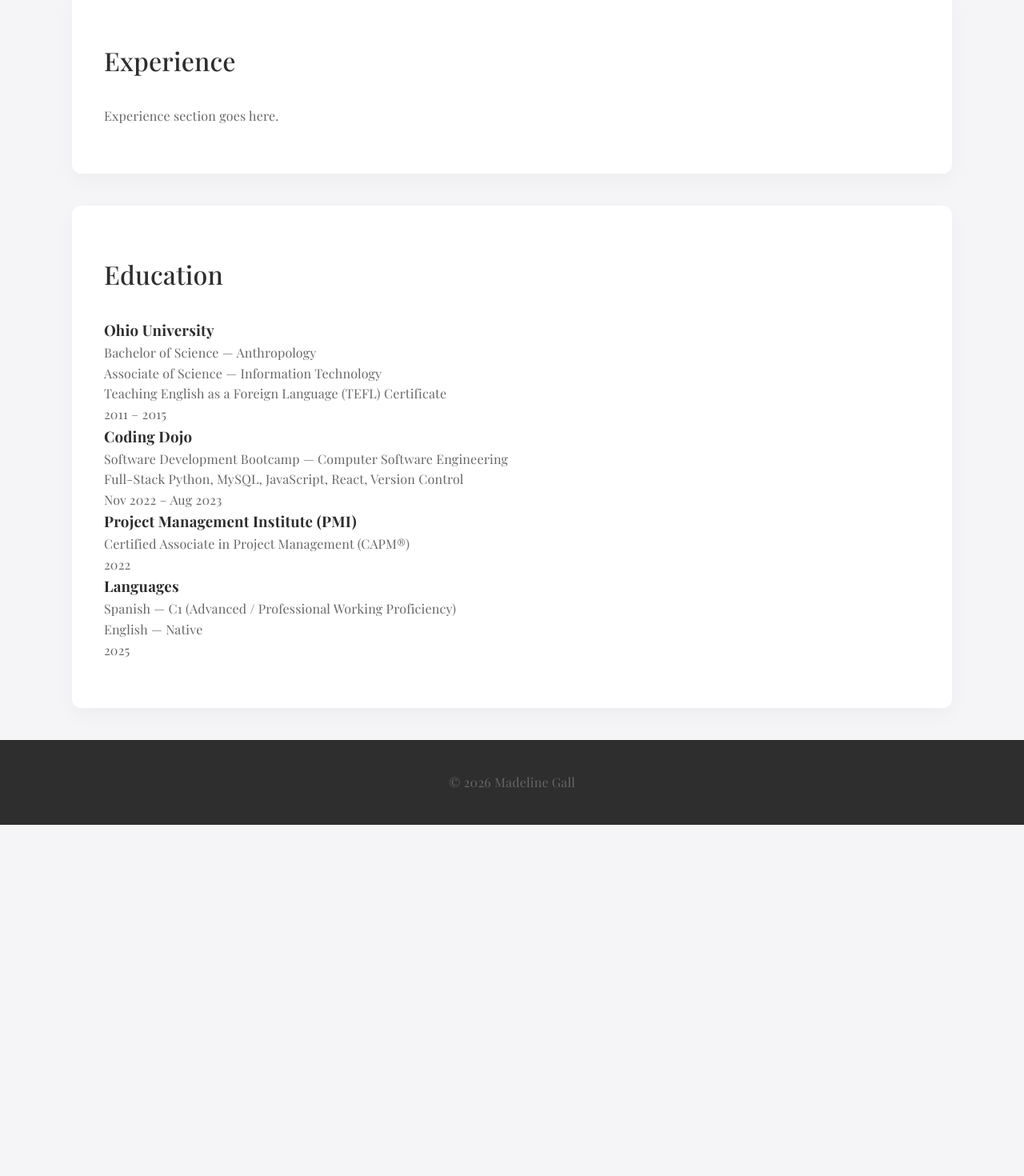
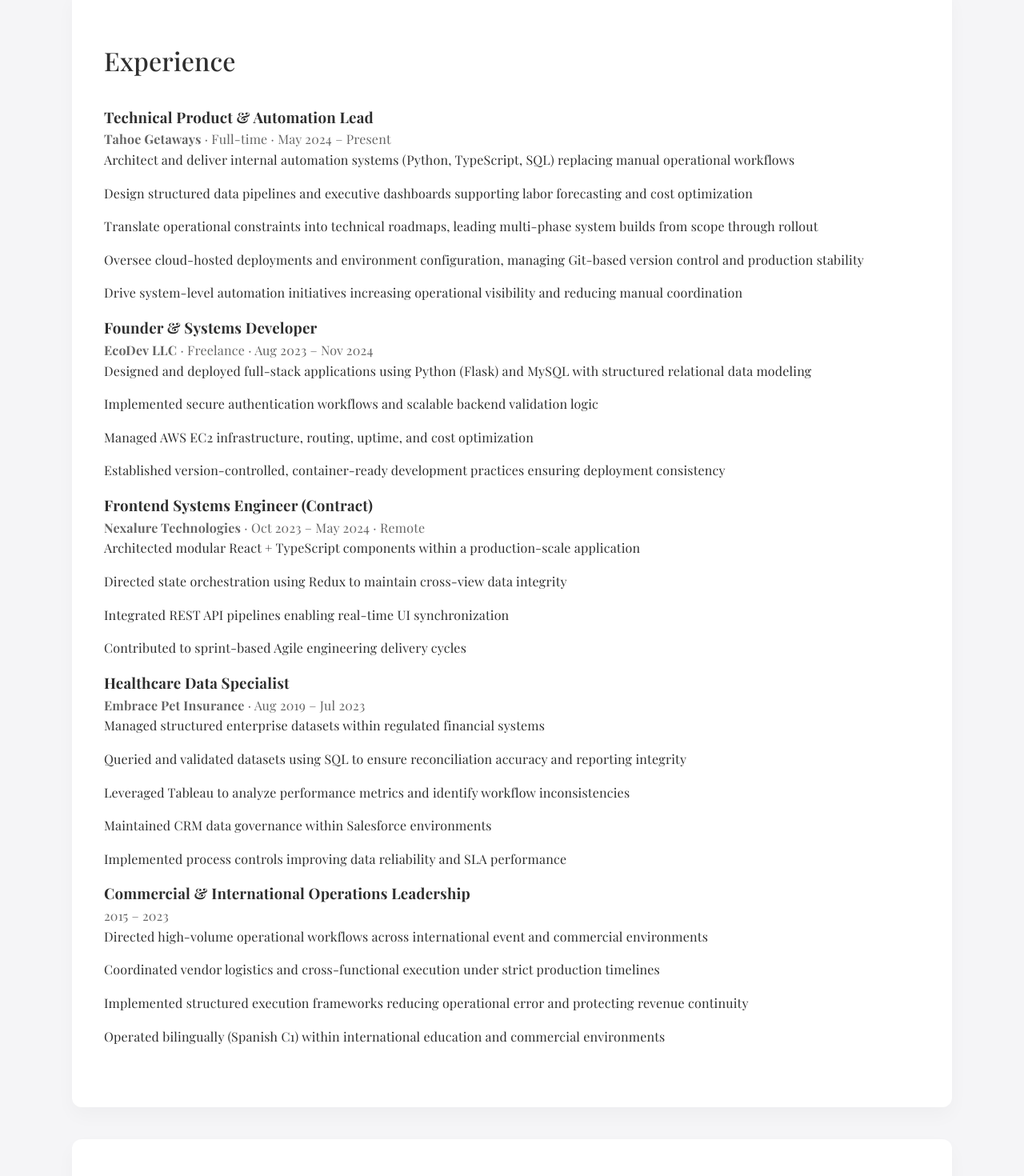
Before and after one commit to madelinegit/madelinedotcom, a React (Vite) app: page / in a window 1280 px wide. Shown: the part 2040-3510 px from the top of the page at 80% size. Before the commit the page ends 3071 px from the top, so only its background shows below. Built offline with nearby package versions, Linux system fonts and the light colour scheme.

Commit message:
experience section

```diff
--- a/src/pages/Home.tsx
+++ b/src/pages/Home.tsx
@@ -66,7 +66,64 @@
       </Section>
 
       <Section id="experience" title="Experience">
-        <p>Experience section goes here.</p>
+
+      <div className="experience-item">
+        <h3>Technical Product & Automation Lead</h3>
+        <p><strong>Tahoe Getaways</strong> · Full-time · May 2024 – Present</p>
+        <ul>
+          <li>Architect and deliver internal automation systems (Python, TypeScript, SQL) replacing manual operational workflows</li>
+          <li>Design structured data pipelines and executive dashboards supporting labor forecasting and cost optimization</li>
+          <li>Translate operational constraints into technical roadmaps, leading multi-phase system builds from scope through rollout</li>
+          <li>Oversee cloud-hosted deployments and environment configuration, managing Git-based version control and production stability</li>
+          <li>Drive system-level automation initiatives increasing operational visibility and reducing manual coordination</li>
+        </ul>
+      </div>
+
+      <div className="experience-item">
+        <h3>Founder & Systems Developer</h3>
+        <p><strong>EcoDev LLC</strong> · Freelance · Aug 2023 – Nov 2024</p>
+        <ul>
+          <li>Designed and deployed full-stack applications using Python (Flask) and MySQL with structured relational data modeling</li>
+          <li>Implemented secure authentication workflows and scalable backend validation logic</li>
+          <li>Managed AWS EC2 infrastructure, routing, uptime, and cost optimization</li>
+          <li>Established version-controlled, container-ready development practices ensuring deployment consistency</li>
+        </ul>
+      </div>
+
+      <div className="experience-item">
+        <h3>Frontend Systems Engineer (Contract)</h3>
+        <p><strong>Nexalure Technologies</strong> · Oct 2023 – May 2024 · Remote</p>
+        <ul>
+          <li>Architected modular React + TypeScript components within a production-scale application</li>
+          <li>Directed state orchestration using Redux to maintain cross-view data integrity</li>
+          <li>Integrated REST API pipelines enabling real-time UI synchronization</li>
+          <li>Contributed to sprint-based Agile engineering delivery cycles</li>
+        </ul>
+      </div>
+
+      <div className="experience-item">
+        <h3>Healthcare Data Specialist</h3>
+        <p><strong>Embrace Pet Insurance</strong> · Aug 2019 – Jul 2023</p>
+        <ul>
+          <li>Managed structured enterprise datasets within regulated financial systems</li>
+          <li>Queried and validated datasets using SQL to ensure reconciliation accuracy and reporting integrity</li>
+          <li>Leveraged Tableau to analyze performance metrics and identify workflow inconsistencies</li>
+          <li>Maintained CRM data governance within Salesforce environments</li>
+          <li>Implemented process controls improving data reliability and SLA performance</li>
+        </ul>
+      </div>
+
+      <div className="experience-item">
+        <h3>Commercial & International Operations Leadership</h3>
+        <p>2015 – 2023</p>
+        <ul>
+          <li>Directed high-volume operational workflows across international event and commercial environments</li>
+          <li>Coordinated vendor logistics and cross-functional execution under strict production timelines</li>
+          <li>Implemented structured execution frameworks reducing operational error and protecting revenue continuity</li>
+          <li>Operated bilingually (Spanish C1) within international education and commercial environments</li>
+        </ul>
+      </div>
+
       </Section>
 
       <Section id="education" title="Education">
@@ -95,7 +152,6 @@
         <div className="education-item">
           <h3>Languages</h3>
           <p>Spanish — C1 (Advanced / Professional Working Proficiency)</p>
-          <p>English — Native</p>
           <p>2025</p>
         </div>
 
```
